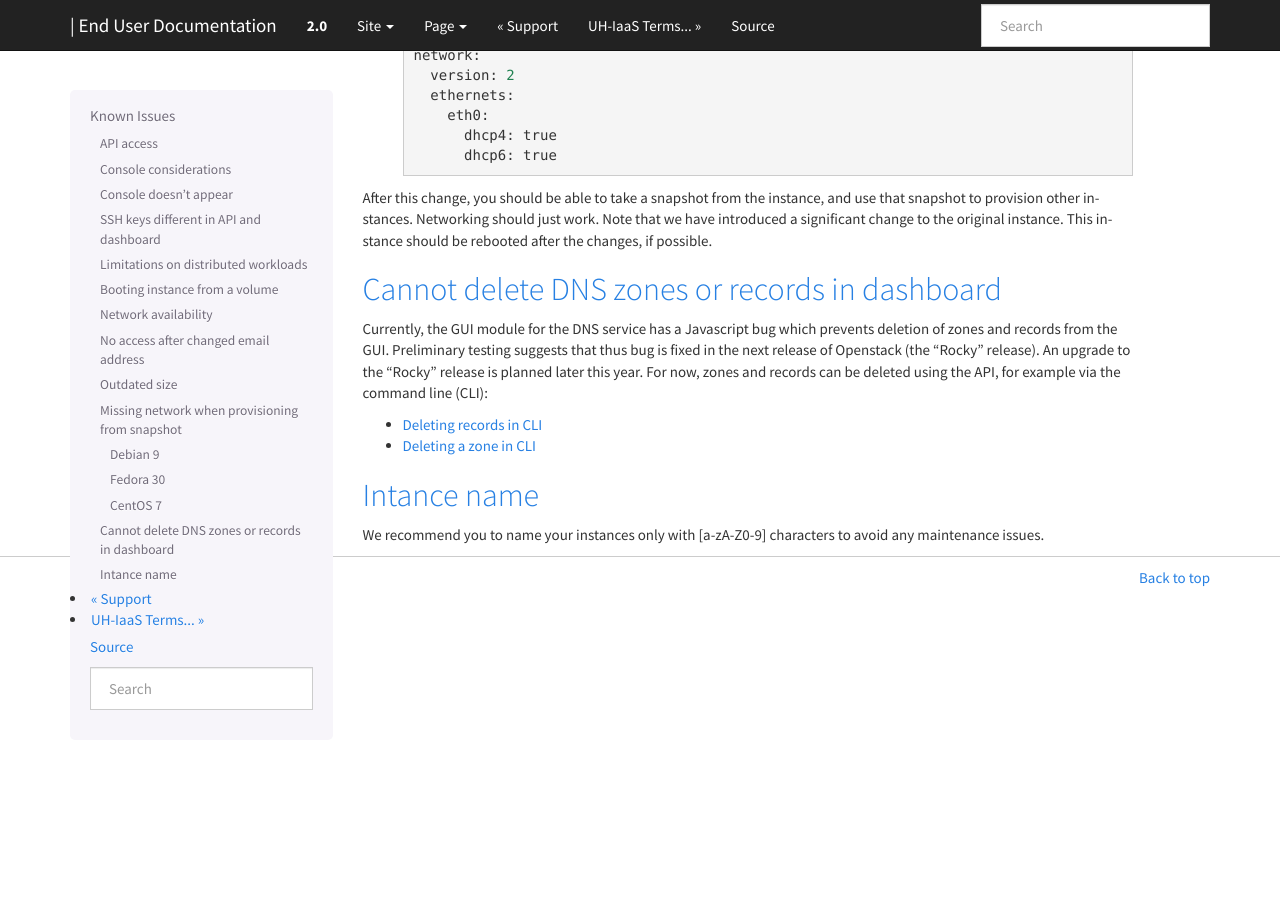
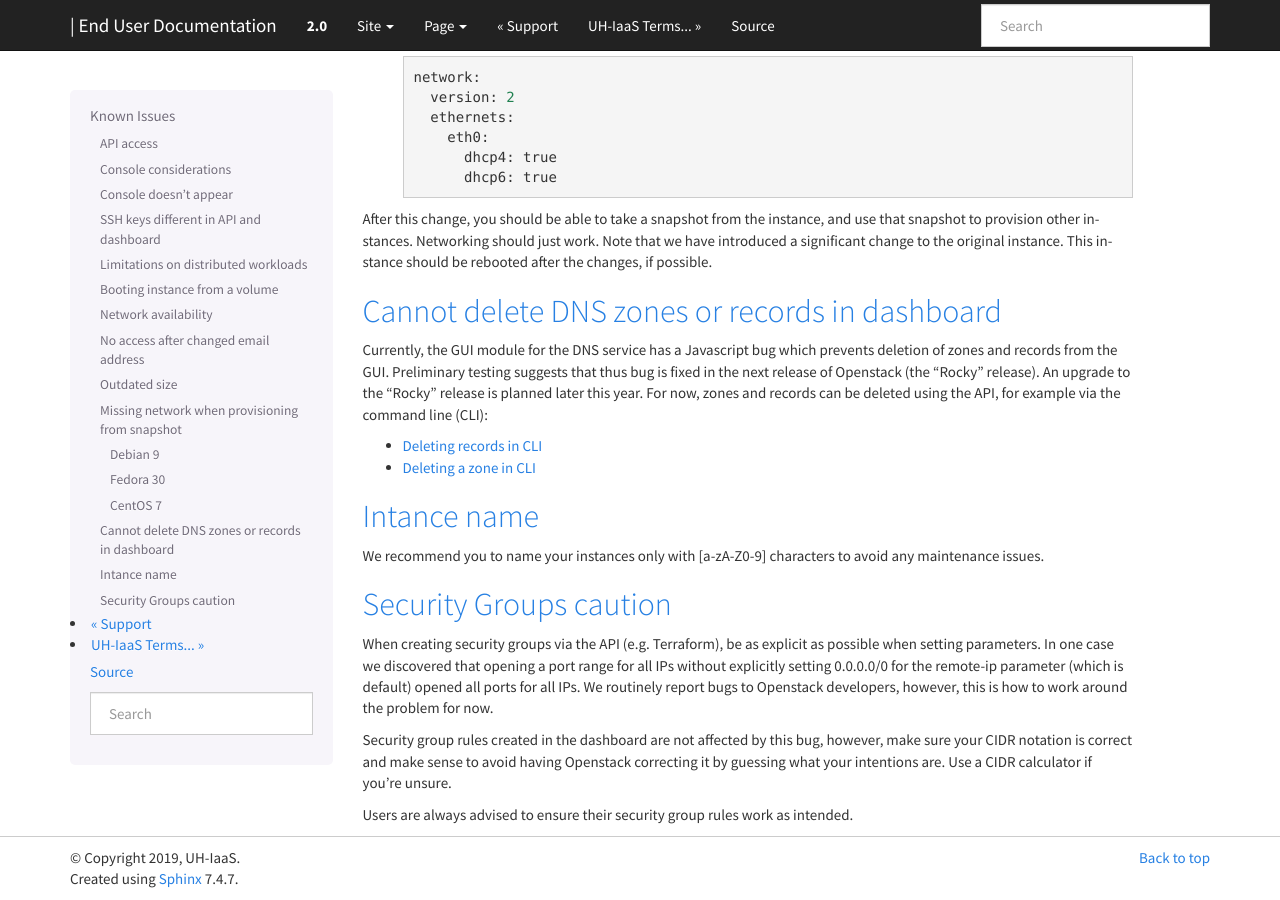
Before and after one commit to norcams/docs-enduser, a Sphinx documentation site: the page built from docs/known-issues.rst, in a window 1280 px wide and 900 px high, scrolled down 3265 px. Built offline with Sphinx 7.4.7, drawn with Linux system fonts in a browser that asks for light colours; some of the changed text lies outside the part shown.

Commit message:
add a few notes about security groups to known issues

```diff
--- a/docs/known-issues.rst
+++ b/docs/known-issues.rst
@@ -213,3 +213,19 @@ Intance name
 ------------
 We recommend you to name your instances only with [a-zA-Z0-9]
 characters to avoid any maintenance issues.
+
+Security Groups caution
+-----------------------
+When creating security groups via the API (e.g. Terraform), be as explicit as
+possible when setting parameters. In one case we discovered that opening a port
+range for all IPs without explicitly setting 0.0.0.0/0 for the remote-ip
+parameter (which is default) opened all ports for all IPs. We routinely report
+bugs to Openstack developers, however, this is how to work around the problem
+for now.
+
+Security group rules created in the dashboard are not affected by this bug,
+however, make sure your CIDR notation is correct and make sense to avoid having
+Openstack correcting it by guessing what your intentions are. Use a CIDR
+calculator if you're unsure.
+
+Users are always advised to ensure their security group rules work as intended.
```
